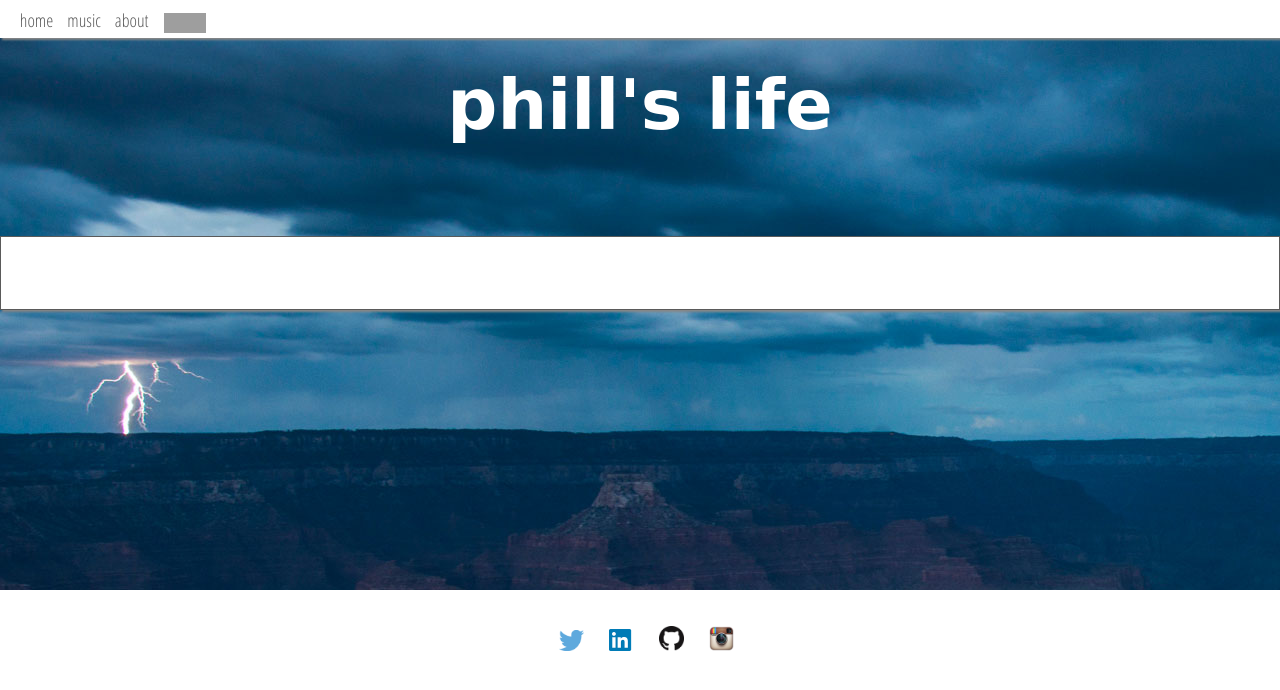
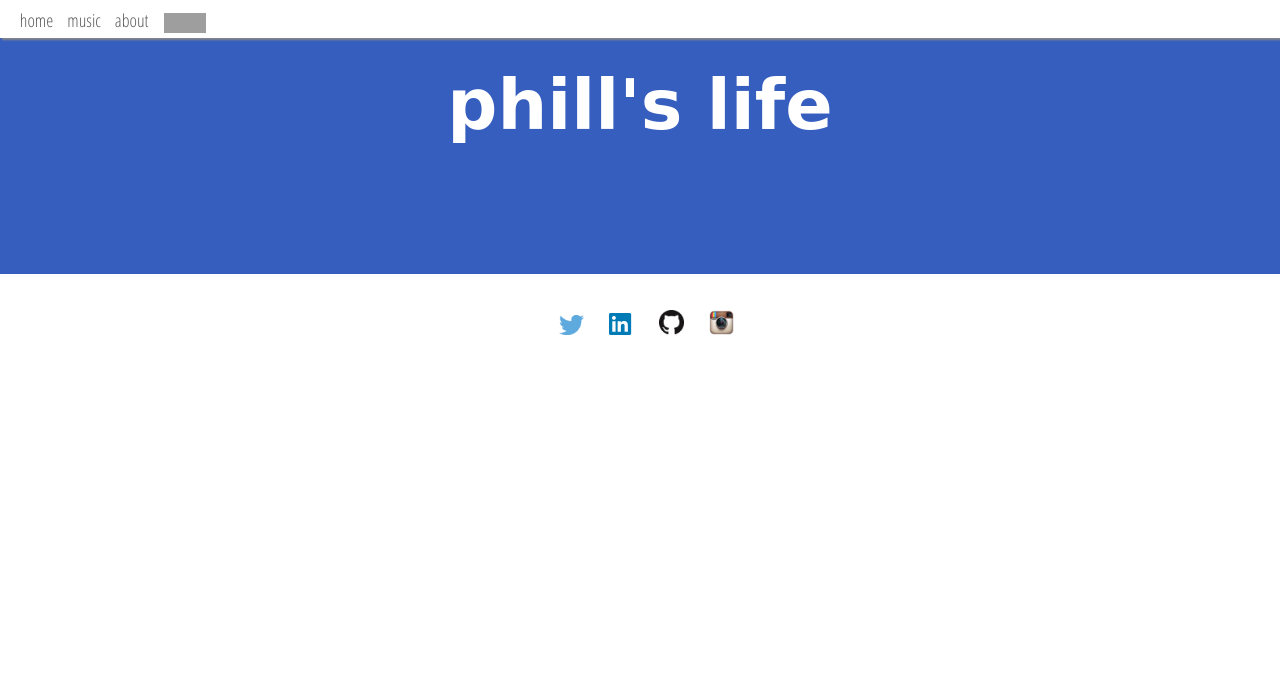
Before and after one commit to lisoviczp/phillslife, a Rails app: page / in a window 1280 px wide. Shown: the top 690 px of the page. Run offline with Rails 7, Linux system fonts and the light colour scheme; data that the repository does not hold is empty; style sheets or scripts are compiled from the project's sources; parts of the project's set-up code (start-up, migrations or seed data) failed here and were passed over; some libraries are stand-ins or nearby versions; some web fonts are replaced; grey boxes are pictures that could not be loaded.

Commit message:
css backgrounds etc

```diff
--- a/app/views/about/index.html.erb
+++ b/app/views/about/index.html.erb
@@ -12,7 +12,7 @@
 
 
 body {
-	background: url('/assets/lightningstrike.jpg');
+	background: url('/assets/nice.jpeg');
 	background-attachment: fixed;
 }
 
@@ -39,7 +39,7 @@ body {
 
 
 <p class="about-wrapper">
-chill || vibes || only
+good || vibes || only
 </br></br>
 <span class="signature">  made with rails  </span>
 
--- a/app/views/home/_pictures.html.erb
+++ b/app/views/home/_pictures.html.erb
@@ -1,4 +1,7 @@
-
+<script src="jquery-1.7.1.min.js"></script>
+<script src="jquery.masonry.min.js"></script>
+<script src="http://cdnjs.cloudflare.com/ajax/libs/masonry/3.3.0/masonry.pkgd.js"></script>
+<script src="http://imagesloaded.desandro.com/imagesloaded.pkgd.js"></script>
 
 <% @pictures.reverse.each do |pic| %>
     <% if pic.approved==true %>
--- a/app/views/home/index.html.erb
+++ b/app/views/home/index.html.erb
@@ -5,7 +5,8 @@
     <style>
 
     body {
-        background: url('/assets/lightningstrike.jpg');
+        /*background: url('/assets/lightningstrike.jpg');*/
+        background-color: #365ebf;
         background-attachment: fixed;
     }
 
@@ -22,18 +23,18 @@
 
 </br>
 
-<h1 id="title"> phill's life </h1>
+<h1 id="title" style="color:"> phill's life </h1>
 
 
 <!-- disabling upload for now -->
 <h2 class="uploadImage"><% link_to 'upload', new_picture_path %></h2>
 
 
-<div id="container">
+<!-- <div id="container"> -->
     <div id="pictures">
       <%= render 'pictures' %>
     </div>
-</div>
+<!-- </div> -->
 
 <%= will_paginate @pictures %>
 
--- a/app/views/songs/index.html.erb
+++ b/app/views/songs/index.html.erb
@@ -7,7 +7,8 @@
 
 
 body {
-	background: url('/assets/horizon.jpeg');
+	background: url('/assets/icelandbeach.jpg');
+	background-size: 100%;
 	background-attachment: fixed;
 }
 
@@ -56,7 +57,6 @@ some of my all time favorite music
 </div>
 
 
-<hr>
 
 </br>
 </br>
```
Also changed, not shown: app/assets/images/icelandbeach.jpg (added), app/assets/images/nice.jpeg (added), app/assets/images/wave.jpg (added), 1 other file.
